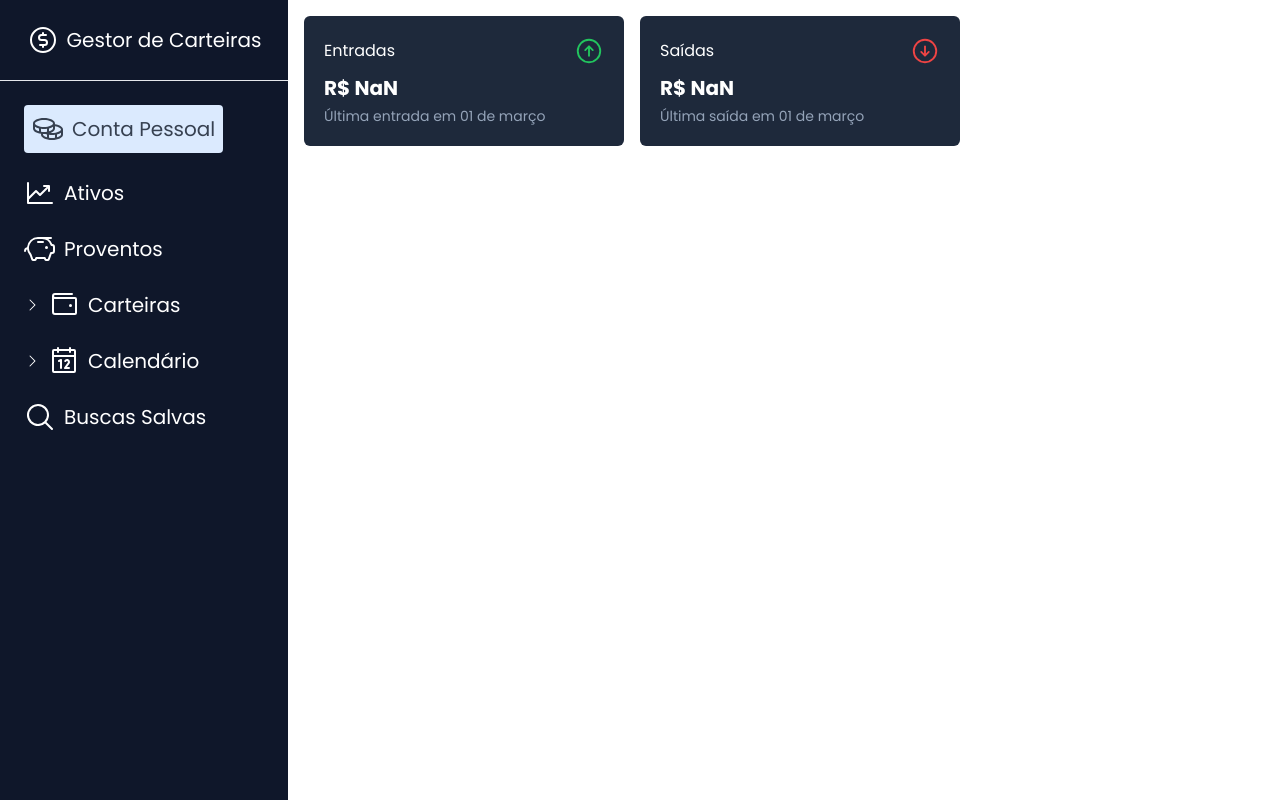
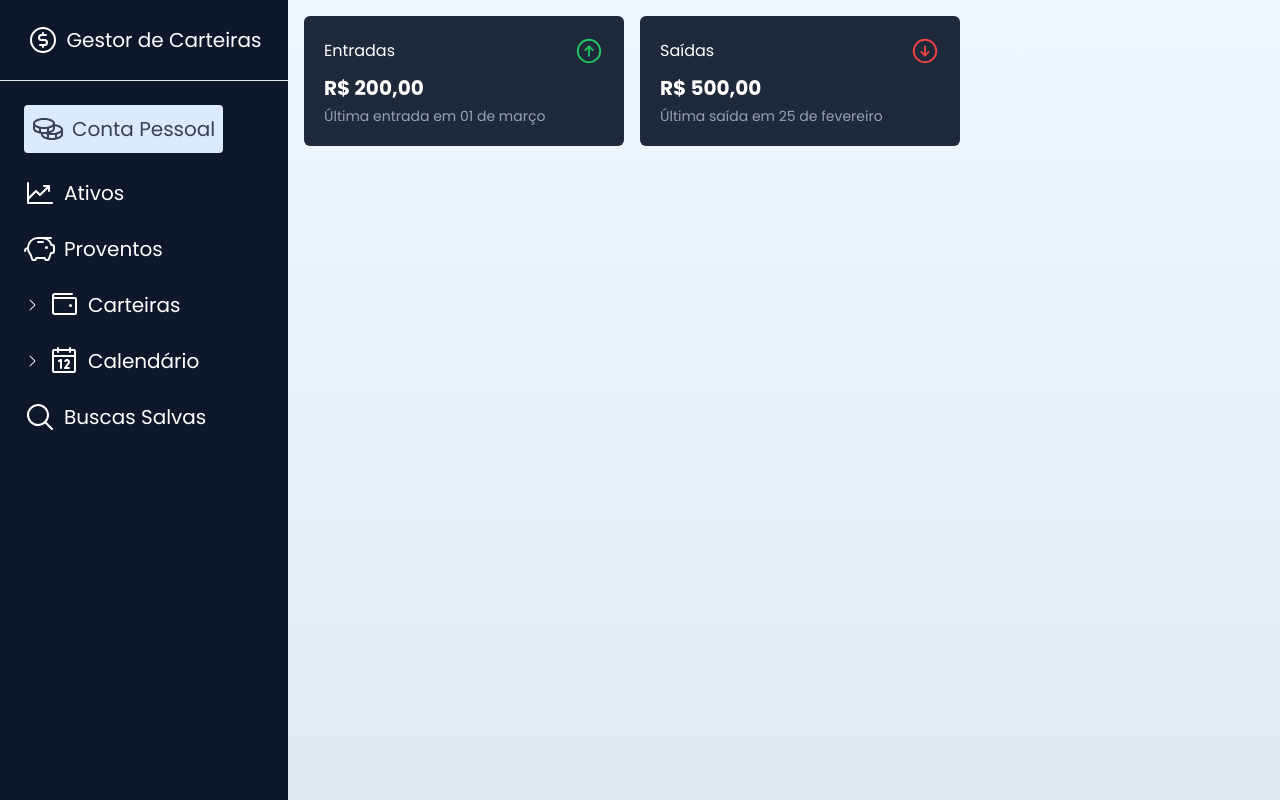
Before and after one commit to ThiagooSantoss/gestor-de-carteiras, a Next.js app: page /conta-pessoal in a window 1280 px wide. Built offline with nearby package versions, Linux system fonts and the light colour scheme; data requests are answered from the project's data file.

Commit message:
Correções dos bugs e Criação do CardShimmer

```diff
--- a/src/app/conta-pessoal/page.tsx
+++ b/src/app/conta-pessoal/page.tsx
@@ -1,26 +1,36 @@
 "use client";
 
 import { CardLogFinanceiro } from "@/components/CardLogFinanceiro";
+import { CardShimmer } from "@/components/CardLogFinanceiro/Card.shimmer";
 import { useUsuario } from "@/hooks/useUsuario";
 
 export default function ContaPessoal() {
-  const { data } = useUsuario();
+  const { data, isFetching: carregando } = useUsuario();
 
-  const { entrada, saida } = data;
+  const { entradas, saidas } = data;
 
   return (
     <div className="flex items-center gap-4">
+      {carregando ? (
+        <>
+          <CardShimmer />
+          <CardShimmer />
+        </>
+      ) : (
+        <>
           <CardLogFinanceiro
             isEntrada
-        valor={entrada?.valor}
-        ultimoRegistro={entrada?.ultimo_registro}
+            valor={entradas?.total}
+            ultimoRegistro={entradas?.ultimo_registro}
           />
 
           <CardLogFinanceiro
             isEntrada={false}
-        valor={saida?.valor}
-        ultimoRegistro={saida?.ultimo_registro}
+            valor={saidas?.total}
+            ultimoRegistro={saidas?.ultimo_registro}
           />
+        </>
+      )}
     </div>
   );
 }
--- a/src/app/layout.tsx
+++ b/src/app/layout.tsx
@@ -22,7 +22,7 @@ export default function RootLayout({
         <ReactQueryProvider>
           <div className="flex">
             <Sidebar />
-            <div className="p-4 w-full">{children}</div>
+            <div className="bg-gradient-to-b from-sky-50 to-slate-200 p-4 w-full">{children}</div>
           </div>
         </ReactQueryProvider>
       </body>
--- /dev/null
+++ b/src/components/CardLogFinanceiro/Card.shimmer.tsx
@@ -0,0 +1,5 @@
+import { Shimmer } from "../Shimmer";
+
+export function CardShimmer() {
+  return <Shimmer height={130} width={320}/>
+}
--- a/src/components/CardLogFinanceiro.tsx
+++ b/src/components/CardLogFinanceiro/index.tsx
@@ -1,3 +1,4 @@
+"use client"
 import { computaDiaEMes } from "@/utils/computaDiaEMes";
 import { converterParaReal } from "@/utils/converterParaReal";
 import { ArrowCircleDown, ArrowCircleUp } from "@phosphor-icons/react";
@@ -10,6 +11,7 @@ interface CardLogFinanceiroProps {
 
 export const CardLogFinanceiro = (props: CardLogFinanceiroProps) => {
   const { isEntrada, valor, ultimoRegistro } = props;
+console.log(props);
 
   const fraseUltimoRegistro = `Última ${
     isEntrada ? "entrada" : "saída"
--- a/src/components/TabelaAtivos.tsx
+++ b/src/components/TabelaAtivos.tsx
@@ -27,7 +27,7 @@ export const TabelaAtivos = () => {
 
         <tbody>
           {listaDeAtivos.map((item) => (
-            <tr className="even:bg-slate-200" key={item.codigo}>
+            <tr className="even:bg-slate-200 odd:bg-white" key={item.codigo}>
               <td className="w-[33%] p-2">{item.codigo}</td>
               <td className="w-[33%]">{item.descricao}</td>
               <td className="w-[33%]">{converterParaReal(item.preco)}</td>
--- a/src/components/TabelaAtivosDoUsuario.tsx
+++ b/src/components/TabelaAtivosDoUsuario.tsx
@@ -37,7 +37,7 @@ export const TabelaAtivosDoUsuario = (props: TabelaAtivosDoUsuarioProps) => {
 
         <tbody>
           {ativosDoUsuario.map((item) => (
-            <tr className="even:bg-slate-200 h-10" key={item.codigo}>
+            <tr className="even:bg-slate-200 odd:bg-white h-10" key={item.codigo}>
               <td className="w-[10%] pl-6 text-center">{item.codigo}</td>
               <td className="w-[30%] text-center">{item.descricao}</td>
               <td className="w-[20%] text-center">
--- a/src/types/usuario.d.ts
+++ b/src/types/usuario.d.ts
@@ -1,5 +1,5 @@
 interface MovimentacaoGeral {
-  valor: number;
+  total: number;
   ultimo_registro: string;
 }
 
@@ -9,6 +9,6 @@ export interface Usuario {
   sobrenome: string;
   patrimonio_total: number;
   conta_investimento: number;
-  entrada: MovimentacaoGeral;
-  saida: MovimentacaoGeral;
+  entradas: MovimentacaoGeral;
+  saidas: MovimentacaoGeral;
 }
--- a/src/utils/computaDiaEMes.ts
+++ b/src/utils/computaDiaEMes.ts
@@ -2,6 +2,6 @@ import { format } from "date-fns";
 import { ptBR } from "date-fns/locale";
 
 export const computaDiaEMes = (data: string | number | Date) =>
-  format(data ?? new Date(), "dd 'de' MMMM", {
+  format(data ?? 0, "dd 'de' MMMM", {
     locale: ptBR,
   });
--- a/src/utils/converterParaReal.ts
+++ b/src/utils/converterParaReal.ts
@@ -3,7 +3,7 @@ export const converterParaReal = (valor: number) => {
     style: "currency",
     currency: "BRL",
     maximumFractionDigits: 2,
-  }).format(valor);
+  }).format(valor ?? 0);
 
   return valorFormatado;
 };
```
Lines whose indentation alone changed are shown as unchanged.
